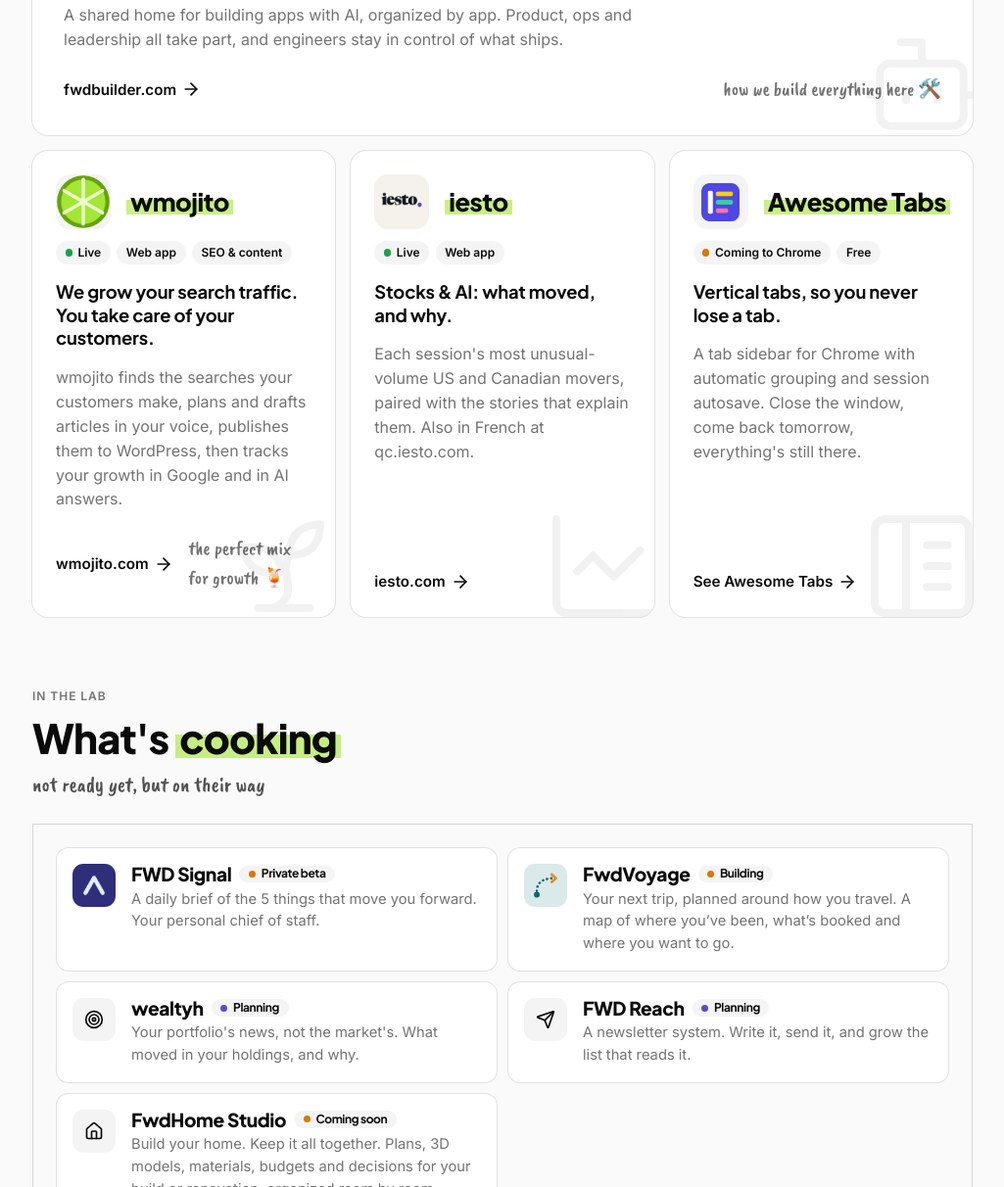
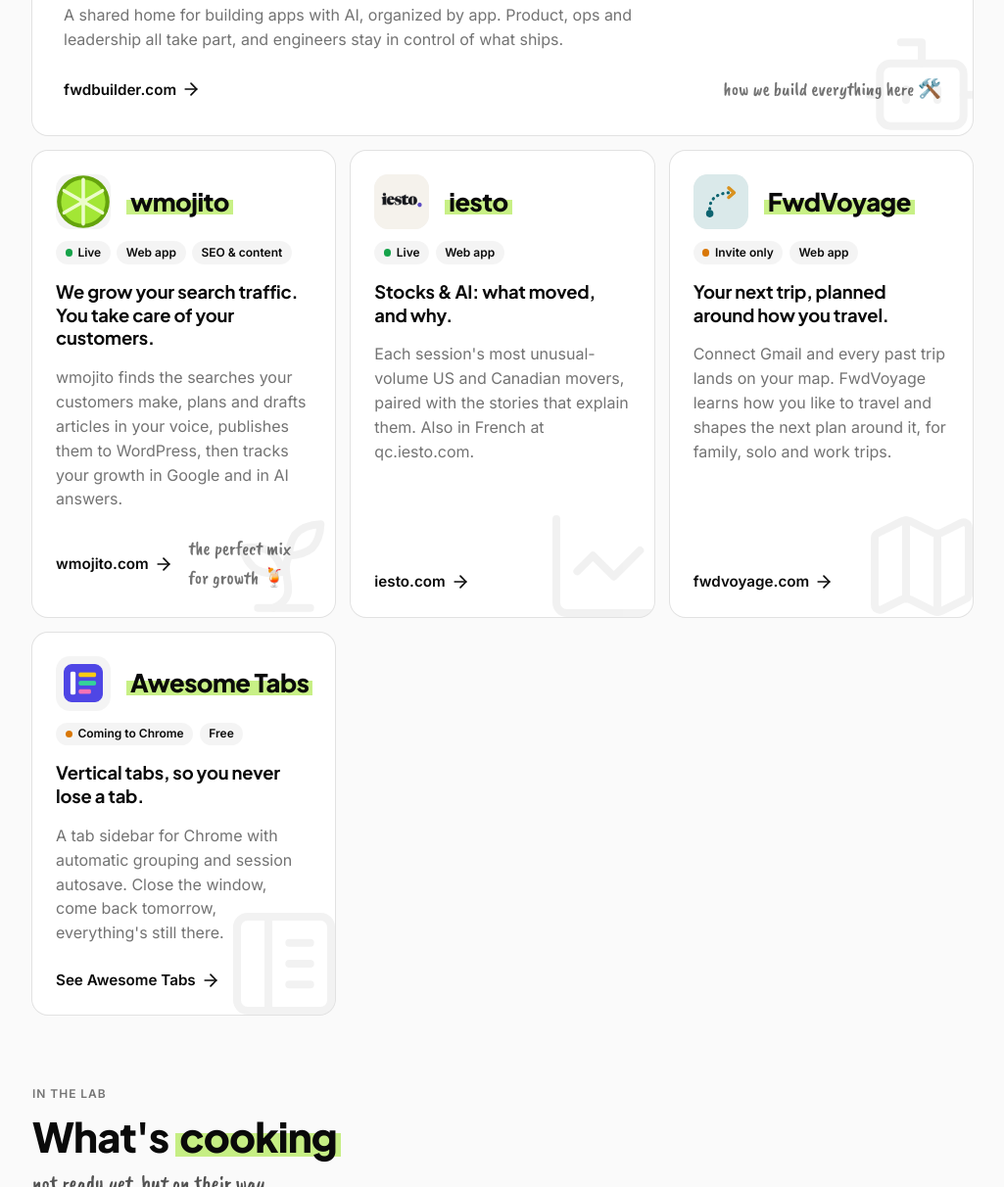
Before and after one commit to madebyfwd/madebyfwd.com, a plain HTML site: page index.html in a window 1280 px wide. Shown: the part 1207-2419 px from the top of the page at 98% size, without its empty margins (127-1152 px from the left). Drawn offline with nearby package versions, Linux system fonts and the light colour scheme; no server answers.

Commit message:
FwdVoyage is live: move it to the shipped apps
Co-Authored-By: Claude Opus 5.5 <noreply@anthropic.com>

```diff
--- a/index.html
+++ b/index.html
@@ -25,6 +25,7 @@
     <symbol id="i-blocks" viewBox="0 0 24 24" fill="none" stroke="currentColor" stroke-width="1.5" stroke-linecap="round" stroke-linejoin="round"><rect width="7" height="7" x="14" y="3" rx="1"/><path d="M10 21V8a1 1 0 0 0-1-1H4a1 1 0 0 0-1 1v12a1 1 0 0 0 1 1h12a1 1 0 0 0 1-1v-5a1 1 0 0 0-1-1H3"/></symbol>
     <symbol id="i-chart" viewBox="0 0 24 24" fill="none" stroke="currentColor" stroke-width="1.5" stroke-linecap="round" stroke-linejoin="round"><path d="M3 3v16a2 2 0 0 0 2 2h16"/><path d="m19 9-5 5-4-4-3 3"/></symbol>
     <symbol id="i-panel" viewBox="0 0 24 24" fill="none" stroke="currentColor" stroke-width="1.5" stroke-linecap="round" stroke-linejoin="round"><rect width="18" height="18" x="3" y="3" rx="2"/><path d="M9 3v18"/><path d="M13 8h4"/><path d="M13 12h4"/><path d="M13 16h4"/></symbol>
+    <symbol id="i-map" viewBox="0 0 24 24" fill="none" stroke="currentColor" stroke-width="1.5" stroke-linecap="round" stroke-linejoin="round"><path d="M14.106 5.553a2 2 0 0 0 1.788 0l3.659-1.83A1 1 0 0 1 21 4.619v12.764a1 1 0 0 1-.553.894l-4.553 2.277a2 2 0 0 1-1.788 0l-4.212-2.106a2 2 0 0 0-1.788 0l-3.659 1.83A1 1 0 0 1 3 19.381V6.618a1 1 0 0 1 .553-.894l4.553-2.277a2 2 0 0 1 1.788 0z"/><path d="M15 5.764v15"/><path d="M9 3.236v15"/></symbol>
     <symbol id="i-rocket" viewBox="0 0 24 24" fill="none" stroke="currentColor" stroke-width="1.5" stroke-linecap="round" stroke-linejoin="round"><path d="M4.5 16.5c-1.5 1.26-2 5-2 5s3.74-.5 5-2c.71-.84.7-2.13-.09-2.91a2.18 2.18 0 0 0-2.91-.09z"/><path d="m12 15-3-3a22 22 0 0 1 2-3.95A12.88 12.88 0 0 1 22 2c0 2.72-.78 7.5-6 11a22.35 22.35 0 0 1-4 2z"/><path d="M9 12H4s.55-3.03 2-4c1.62-1.08 5 0 5 0"/><path d="M12 15v5s3.03-.55 4-2c1.08-1.62 0-5 0-5"/></symbol>
     <symbol id="i-flask" viewBox="0 0 24 24" fill="none" stroke="currentColor" stroke-width="1.5" stroke-linecap="round" stroke-linejoin="round"><path d="M10 2v7.527a2 2 0 0 1-.211.896L4.72 20.55a1 1 0 0 0 .9 1.45h12.76a1 1 0 0 0 .9-1.45l-5.069-10.127A2 2 0 0 1 14 9.527V2"/><path d="M8.5 2h7"/><path d="M7 16h10"/></symbol>
     <symbol id="i-bot" viewBox="0 0 24 24" fill="none" stroke="currentColor" stroke-width="1.5" stroke-linecap="round" stroke-linejoin="round"><path d="M12 8V4H8"/><rect width="16" height="12" x="4" y="8" rx="2"/><path d="M2 14h2"/><path d="M20 14h2"/><path d="M15 13v2"/><path d="M9 13v2"/></symbol>
@@ -97,7 +98,7 @@
   <!-- ================= FIGURES ================= -->
   <div class="figures">
     <div class="figure">
-      <div class="num">4</div>
+      <div class="num">5</div>
       <div class="label">Apps out in the world</div>
       <svg class="ghost" aria-hidden="true"><use href="#i-rocket"/></svg>
     </div>
@@ -199,6 +200,26 @@
         <svg class="ghost" aria-hidden="true"><use href="#i-chart"/></svg>
       </a>
 
+      <a class="app" href="https://fwdvoyage.com" target="_blank" rel="noopener">
+        <div class="app-top">
+          <div class="app-logo"><img src="assets/logos/fwdvoyage.svg" alt="" width="56" height="56"></div>
+          <h3 class="app-name display"><span class="marker">FwdVoyage</span></h3>
+        </div>
+        <div class="app-pills">
+              <span class="pill beta"><span class="dot"></span>Invite only</span>
+              <span class="pill">Web app</span>
+            </div>
+        <p class="app-tag">Your next trip, planned around how you travel.</p>
+        <p class="app-desc">
+          Connect Gmail and every past trip lands on your map. FwdVoyage learns how you like to travel
+          and shapes the next plan around it, for family, solo and work trips.
+        </p>
+        <div class="app-foot">
+          <span class="app-link">fwdvoyage.com <svg class="icon"><use href="#i-arrow"/></svg></span>
+        </div>
+        <svg class="ghost" aria-hidden="true"><use href="#i-map"/></svg>
+      </a>
+
       <!-- Product page lives at /awesome-tabs/ (built in the Awesome Tabs session). Once published, its button goes to the Chrome Web Store. -->
       <a class="app" href="/awesome-tabs/">
         <div class="app-top">
@@ -239,13 +260,6 @@
           <p>A daily brief of the 5 things that move you forward. Your personal chief of staff.</p>
         </div>
       </a>
-      <div class="lab-item">
-        <div class="app-logo"><img src="assets/logos/fwdvoyage.svg" alt="" width="44" height="44"></div>
-        <div>
-          <h3 class="display">FwdVoyage <span class="pill beta"><span class="dot"></span>Building</span></h3>
-          <p>Your next trip, planned around how you travel. A map of where you&rsquo;ve been, what&rsquo;s booked and where you want to go.</p>
-        </div>
-      </div>
       <div class="lab-item">
         <div class="app-logo"><svg class="icon" aria-hidden="true"><use href="#i-target"/></svg></div>
         <div>
```
